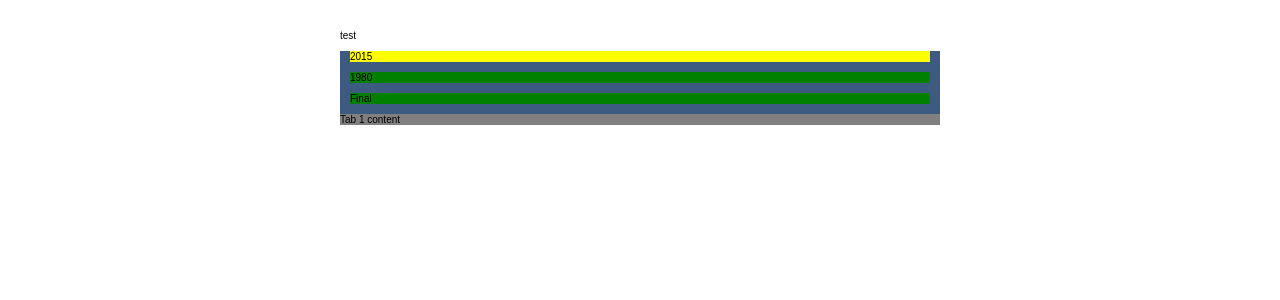
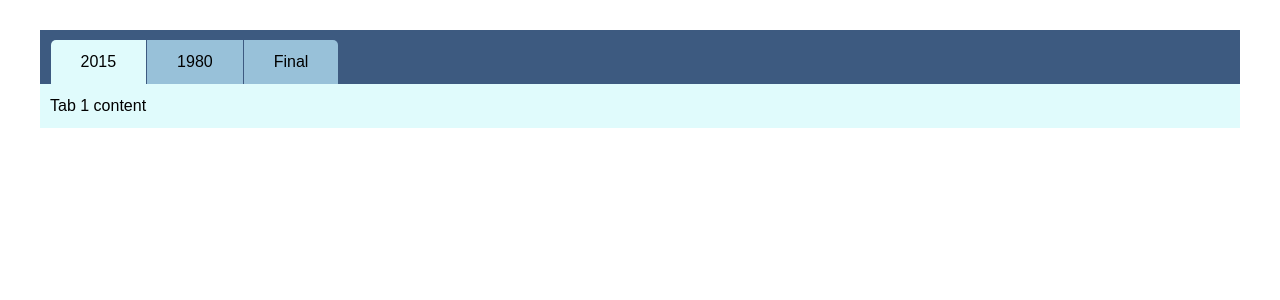
Before and after one commit to mkrawczykowski/next-with-typescript-json-builder, a Next.js app: page / in a window 1280 px wide. Shown: the top 300 px of the page. Built offline with nearby package versions, Linux system fonts and the light colour scheme.

Commit message:
styling of tabs

```diff
--- a/components/Layout/Layout.module.scss
+++ b/components/Layout/Layout.module.scss
@@ -1,4 +1,7 @@
+@use '../../styles/global/' as global;
+
 .layout{
-    max-width: 60rem;
+    max-width: 120rem;
     margin: 3rem auto;
+    background-color: global.$blue3;
 }
--- a/components/Tab/Tab.module.scss
+++ b/components/Tab/Tab.module.scss
@@ -1,8 +1,28 @@
+@use '../../styles/global/' as global;
+
 .tab{
-    background-color: green;
-    margin: 10px;
+    background-color: global.$blue2;
+    padding: 1rem 3rem;
+    cursor: pointer;
+    transition: all 0.3s ease;
+    font-size: 1.6rem;
+    line-height: 2.4rem;
+    margin: 0 0.05rem;
+
+    &:first-of-type{
+        border-top-left-radius: 0.5rem;;
+    }
+
+    &:last-of-type{
+        border-top-right-radius: 0.5rem;;
+    }
+
+    &:hover{
+        background-color: global.$blue1;
+        transition: all 0.3s ease;
+    }
 }
 
 .active{
-    background-color: yellow;
+    background-color: global.$blue1;
 }
--- a/components/TabContent/TabContent.module.scss
+++ b/components/TabContent/TabContent.module.scss
@@ -1,6 +1,11 @@
+@use '../../styles/global/' as global;
+
 .tabContent{
-    background-color: gray;
+    background-color: global.$blue1;
     display: none;
+    padding: 1rem;
+    font-size: 1.6rem;
+    line-height: 2.4rem;
 }
 
 .active{
--- a/components/Tabs/Tabs.module.scss
+++ b/components/Tabs/Tabs.module.scss
@@ -1,5 +1,9 @@
 @use '../../styles/global/' as global;
 
 .tabs{
-    background-color: global.$blue3;
+
+    &List{
+        display: flex;
+        padding: 1rem 1rem 0 1rem;
+    }
 }
--- a/components/Tabs/Tabs.tsx
+++ b/components/Tabs/Tabs.tsx
@@ -7,7 +7,7 @@ const Tabs = () => {
     return(
         <>
             <div className={styles.tabs}>
-                <ul>
+                <ul className={styles.tabsList}>
                     <Tab name="tab1">2015</Tab>
                     <Tab name="tab2">1980</Tab>
                     <Tab name="tab3">Final</Tab>
--- a/pages/_app.js
+++ b/pages/_app.js
@@ -5,7 +5,6 @@ import Layout from '../components/Layout/Layout';
 export default function MyApp({ Component, pageProps }) {
     return (
         <Layout>
-            <p>test</p>
             <Component {...pageProps} />
         </Layout>
     )
```
